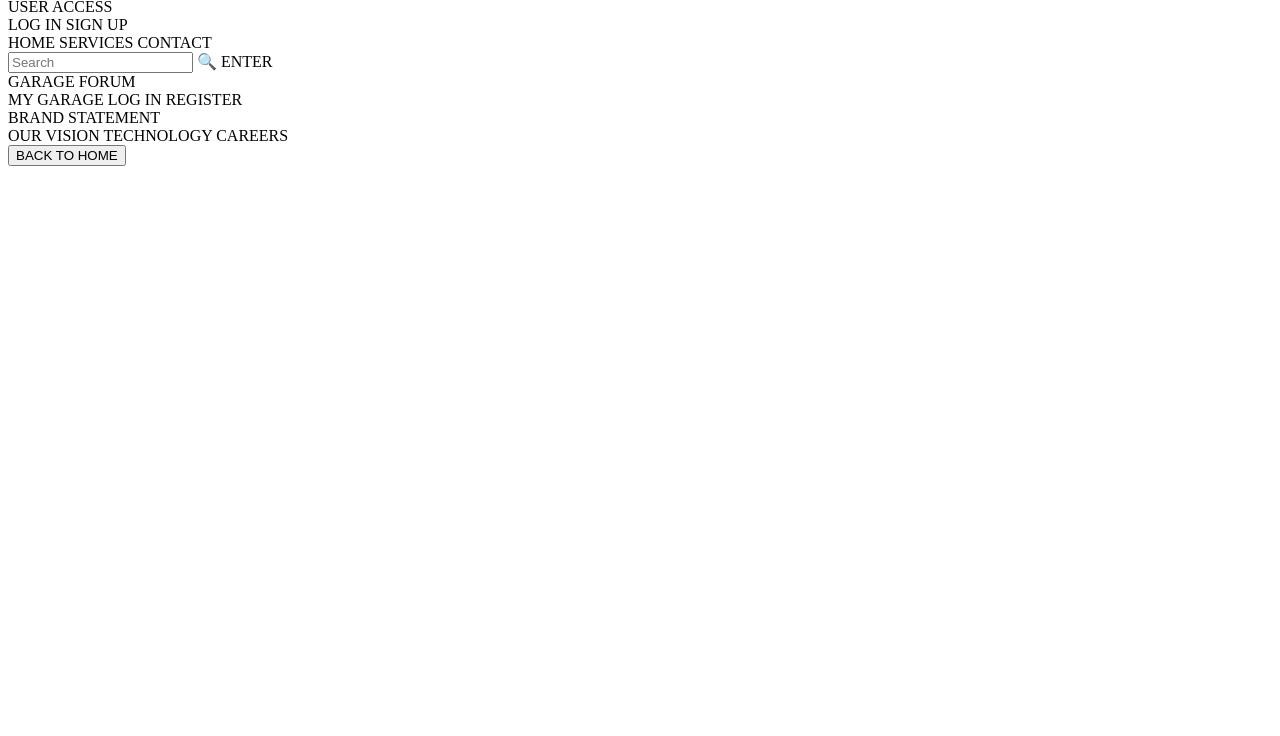
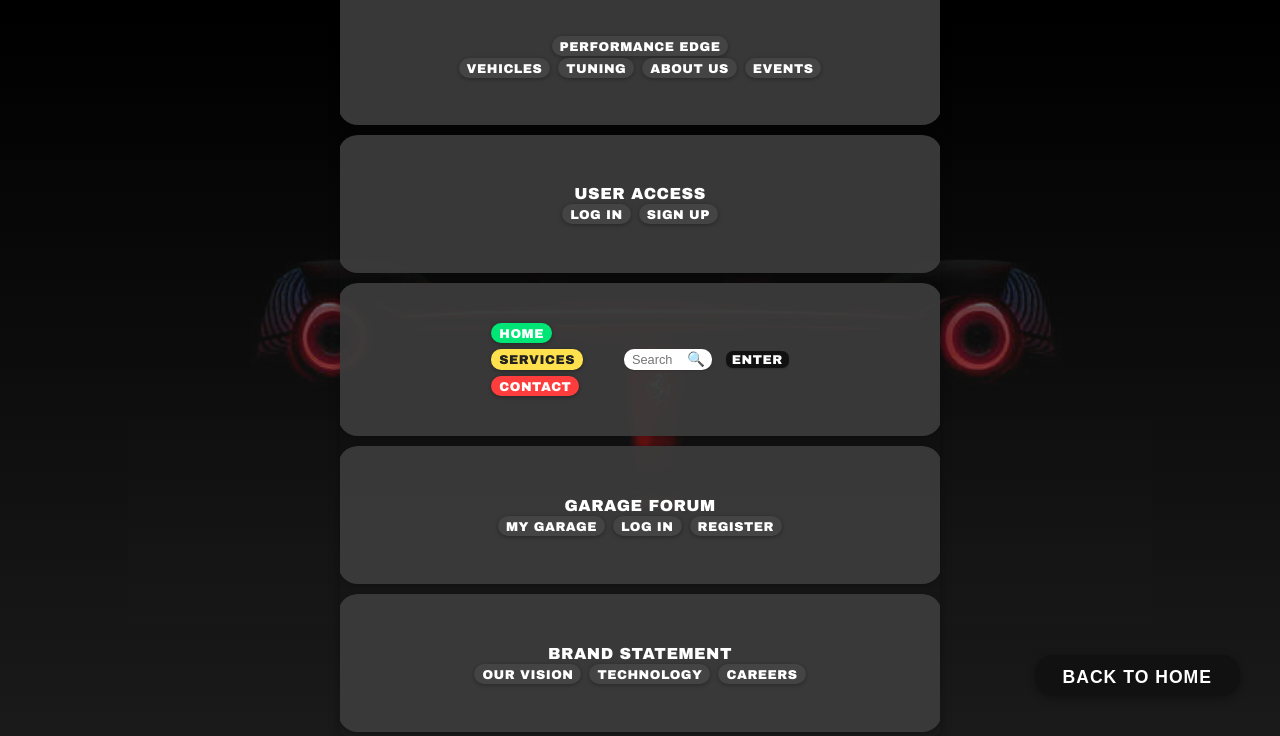
Before and after one commit to Jarellealgo/WD-Seatwork-1, a plain HTML site: page pages/headers/index.html in a window 1280 px wide. Shown: the part 64-800 px from the top of the page. Drawn offline with Linux system fonts and the light colour scheme; files whose address does not match are found by name.

Commit message:
style(pages): connected css to html

```diff
--- a/pages/headers/index.html
+++ b/pages/headers/index.html
@@ -4,7 +4,7 @@
   <meta charset="UTF-8" />
   <meta name="viewport" content="width=device-width, initial-scale=1.0" />
   <title>WD - SEATWORK 1</title>
-  <link rel="stylesheet" href="page2.css" />
+  <link rel="stylesheet" href="../headers/assets/css/style.css" />
 </head>
 <body>
   <div class="header-title">HEADER DESIGNS</div>
```
Also changed, not shown: pages/footers/index.html (+1 -1 lines).
